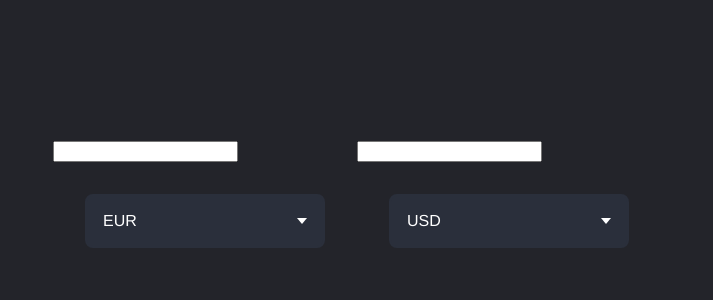
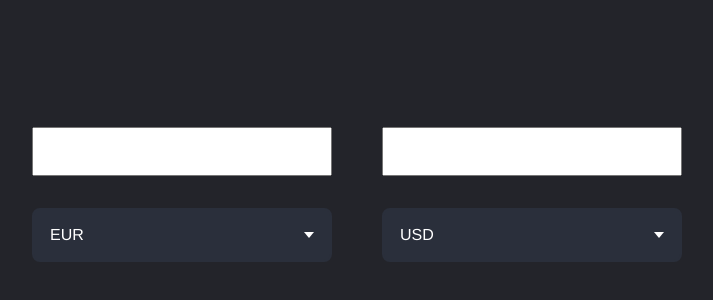
Before and after one commit to TahoTaho/Currency-Converter, a plain HTML site: page index.html in a window 1280 px wide. Shown: the part 198-498 px from the top of the page, without its empty margins (283-996 px from the left). Drawn offline with Linux system fonts and the light colour scheme.

Commit message:
Used flex to put the input fields above the dropdown box

```diff
--- a/style.css
+++ b/style.css
@@ -5,11 +5,11 @@ body {
     display: flex;
     justify-content: center;
     align-items: center;
-    flex-wrap: wrap;
+    gap: 50px;
 }
 
 .dropdown {
-    min-width: 15em;
+    width: 100%;
     position: relative;
     margin: 2em;
 }
@@ -90,3 +90,17 @@ body {
     display: block;
     opacity: 1;
 }
+
+input {
+    padding: 15px;
+    width: 100%;
+    box-sizing: border-box;
+}
+
+.currency {
+    display: flex;
+    flex-direction: column;
+    justify-content: center;
+    align-items: center;
+    width: 300px;
+}
```
